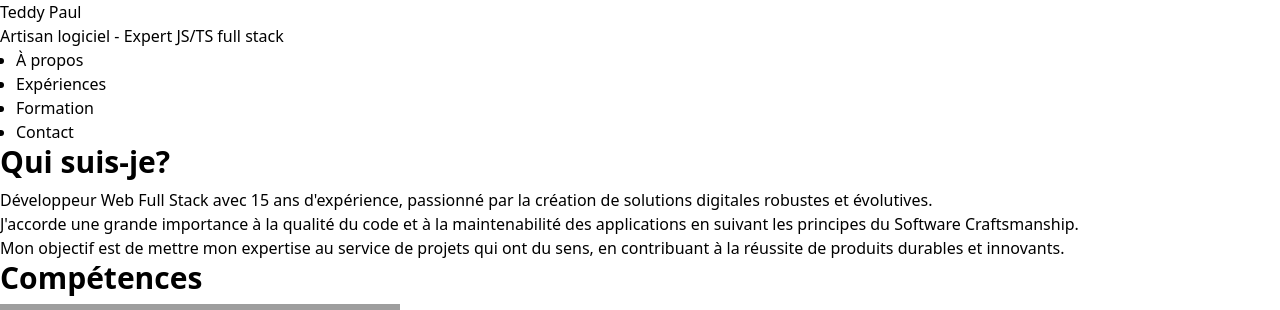
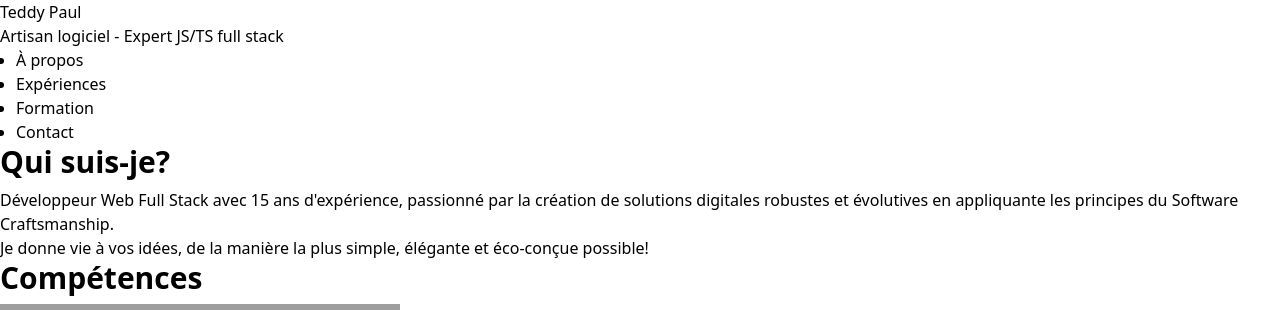
Before and after one commit to TdyP/teddypaul.fr, a Vue app: page / in a window 1280 px wide. Shown: the top 310 px of the page. Built offline with nearby package versions, Linux system fonts and the light colour scheme; grey boxes are pictures that could not be loaded.

Commit message:
--wip-- [skip ci]

```diff
--- a/src/pages/About.vue
+++ b/src/pages/About.vue
@@ -35,12 +35,8 @@ const skills = [
     <section>
         <h2>Qui suis-je?</h2>
         <p>Développeur Web Full Stack avec 15 ans d'expérience, passionné par la création de solutions digitales
-            robustes et évolutives.</p>
-        <p class="mt-2">J'accorde une grande importance à la qualité du code et à la maintenabilité des
-            applications en suivant les principes du Software Craftsmanship. </p>
-        <p class="mt-2">Mon objectif est de mettre mon
-            expertise au
-            service de projets qui ont du sens, en contribuant à la réussite de produits durables et innovants.</p>
+            robustes et évolutives en appliquante les principes du Software Craftsmanship.</p>
+        <p class="mt-2">Je donne vie à vos idées, de la manière la plus simple, élégante et éco-conçue possible!</p>
     </section>
     <section class="mt-8">
         <h2>Compétences</h2>
```
